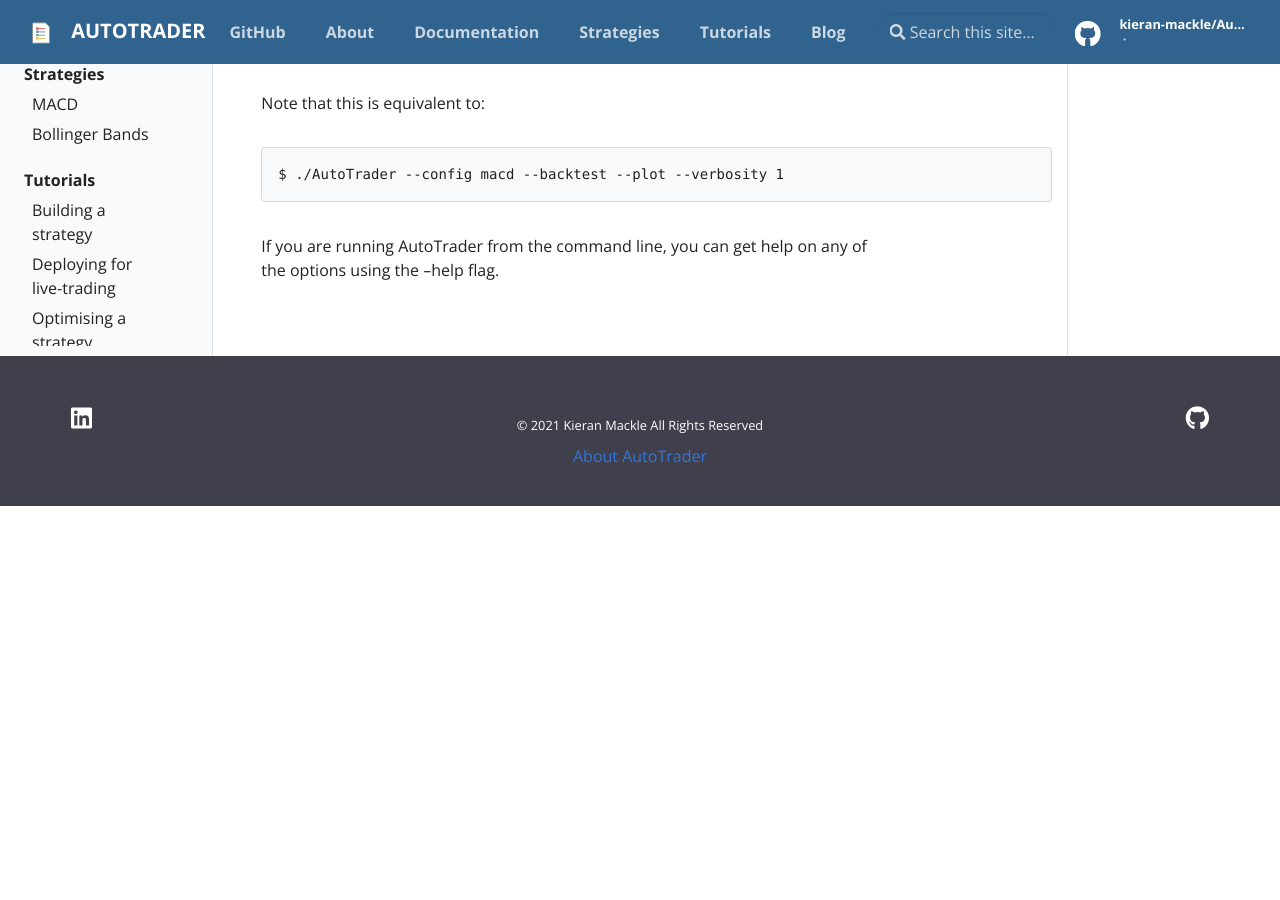
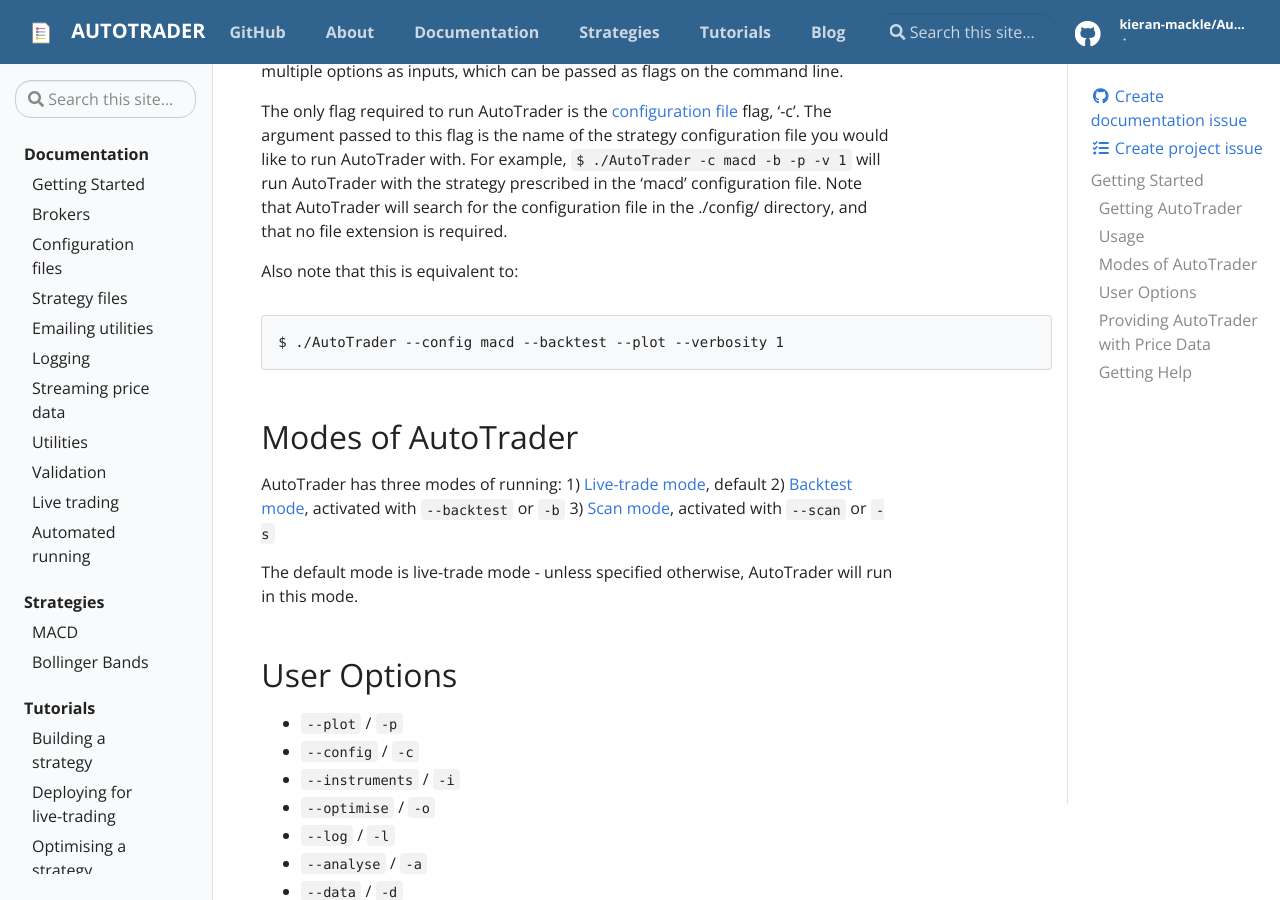
Before and after one commit to kieran-mackle/AutoTrader, a Jekyll site: the page built from docs/_docs/getting-started.md, in a window 1280 px wide and 900 px high, scrolled down 528 px. Built offline with Jekyll 4.4.1, drawn with Linux system fonts in a browser that asks for light colours; before the commit the page ends 1034 px from its top, so only the background shows below that; some of the changed text lies outside the part shown.

Commit message:
Update getting-started.md

````diff
--- a/docs/_docs/getting-started.md
+++ b/docs/_docs/getting-started.md
@@ -11,20 +11,78 @@
 ## Getting AutoTrader
 To get AutoTrader, clone the [Github repository]({{ site.repo }}) onto you machine and install the dependencies.
 
+```
+$ git clone https://github.com/kieran-mackle/AutoTrader
+```
+
 
 ## Usage
+AutoTrader is run through the main executable, *AutoTrader.py*. This script accepts multiple options as inputs, which can be passed
+as flags on the command line.
 
-command line vs. from file
+The only flag required to run AutoTrader is the [configuration file](configuration) flag, '-c'. The argument passed to this flag is
+the name of the strategy configuration file you would like to run AutoTrader with. For example,
+`$ ./AutoTrader -c macd -b -p -v 1`
+will run AutoTrader with the strategy prescribed in the 'macd' configuration file. Note that AutoTrader will search for the configuration
+file in the ./config/ directory, and that no file extension is required.
 
-```
-$ ./AutoTrader -c macd -b -p -v 1
-```
-Note that this is equivalent to:
+Also note that this is equivalent to:
 ```
 $ ./AutoTrader --config macd --backtest --plot --verbosity 1
 ```
 
+## Modes of AutoTrader
+AutoTrader has three modes of running:
+  1) [Live-trade mode](livetrading), default
+  2) [Backtest mode](backtesting), activated with `--backtest` or `-b`
+  3) [Scan mode](scanning), activated with `--scan` or `-s`
+
+The default mode is live-trade mode - unless specified otherwise, AutoTrader will run in this mode.
+
+
+## User Options
+
+  - `--plot` / `-p`
+  - `--config` / `-c`
+  - `--instruments` / `-i`
+  - `--optimise` / `-o`
+  - `--log` / `-l`
+  - `--analyse` / `-a`
+  - `--data` / `-d`
+
+
+## Providing AutoTrader with Price Data
 
 
 
-If you are running AutoTrader from the command line, you can get help on any of the options using the --help flag.
+
+## Getting Help
+If you are running AutoTrader from the command line, you can get help on any of the options by using the --help (-h) flag. For example,
+for help on the flag '--notify', or '-n' for short, you can type `$ ./AutoTrader -h n`, which will produce the following output:
+
+```
+    _   _   _ _____ ___ _____ ____      _    ____  _____ ____
+   / \ | | | |_   _/ _ \_   _|  _ \    / \  |  _ \| ____|  _ \
+  / _ \| | | | | || | | || | | |_) |  / _ \ | | | |  _| | |_) |
+ / ___ \ |_| | | || |_| || | |  _ <  / ___ \| |_| | |___|  _ <
+/_/   \_\___/  |_| \___/ |_| |_| \_\/_/   \_\____/|_____|_| \_\
+
+
+Help for '--notify' (-n) option:
+-----------------------------------
+The notify option may be used to enable email notifications
+of livetrade activity and AutoScan results.
+Options:
+  -n 0: No emails will be sent.
+  -n 1: Minimal emails will be sent (summaries only).
+  -n 2: All emails will be sent (every order and summary).
+Note: if daily email summaries are desired, email_manager must
+be employed in another scheduled job to send the summary.
+
+Default value: 0
+
+Example usage:
+./AutoTrader.py -c my_config_file -n 1
+
+For general help, use -h general.
+```
````
